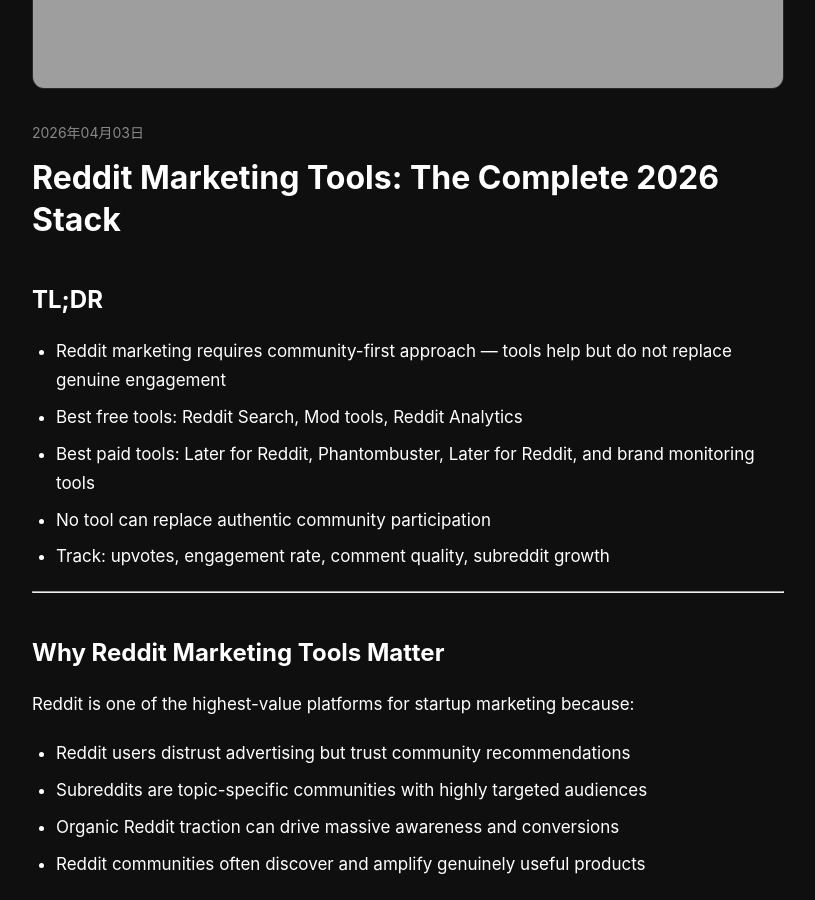
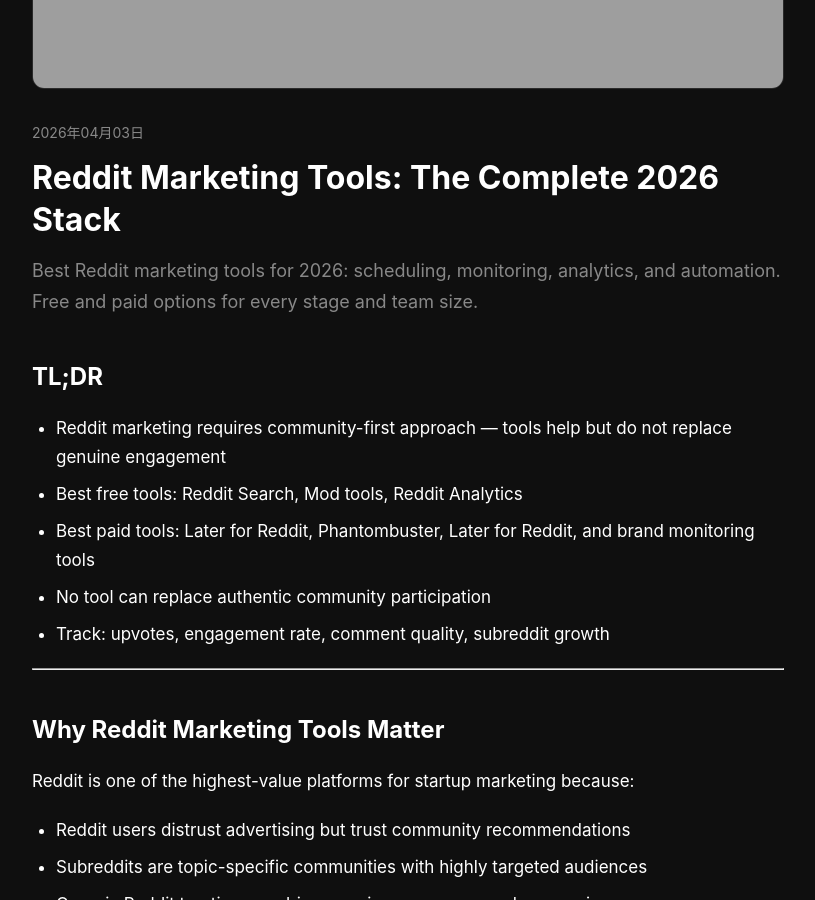
Before and after one commit to Gingiris/growth-tools, a Jekyll site: the page built from _posts/2026-04-03-reddit-marketing-tools.md, in a window 1280 px wide and 900 px high, scrolled down 587 px. Shown: the whole window, without its empty margins (232-1047 px from the left). Built offline with Jekyll 4.4.1, drawn with Linux system fonts in a browser that asks for light colours.

Commit message:
seo: add meta description to 2026-04-03-reddit-marketing-tools.md

```diff
--- a/_posts/2026-04-03-reddit-marketing-tools.md
+++ b/_posts/2026-04-03-reddit-marketing-tools.md
@@ -4,6 +4,7 @@
 date: 2026-04-03
 canonical_url: https://gingiris.github.io/growth-tools/blog/2026/04/reddit-marketing-tools/
 image: "https://gingiris.github.io/growth-tools/assets/images/blog-reddit-marketing.jpg"
+description: "Best Reddit marketing tools for 2026: scheduling, monitoring, analytics, and automation. Free and paid options for every stage and team size."
 ---
 ## TL;DR
 
```
